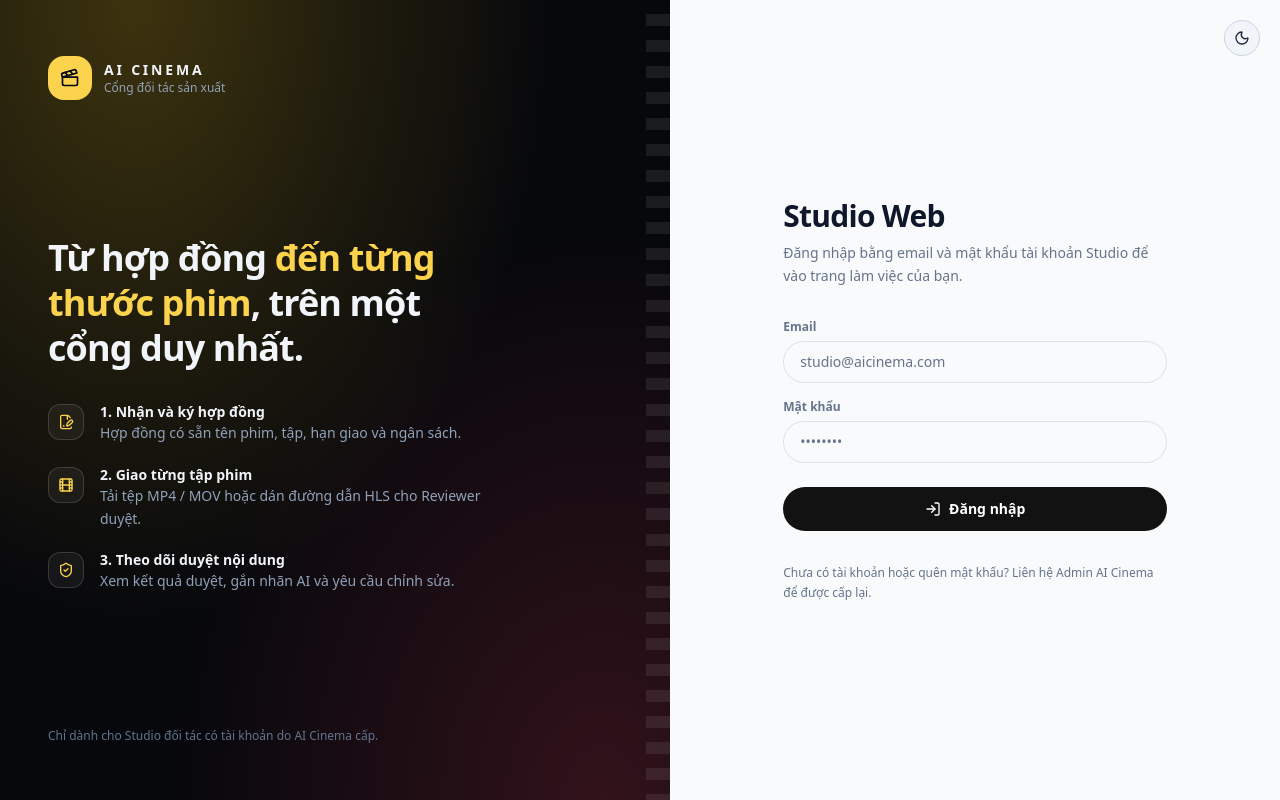
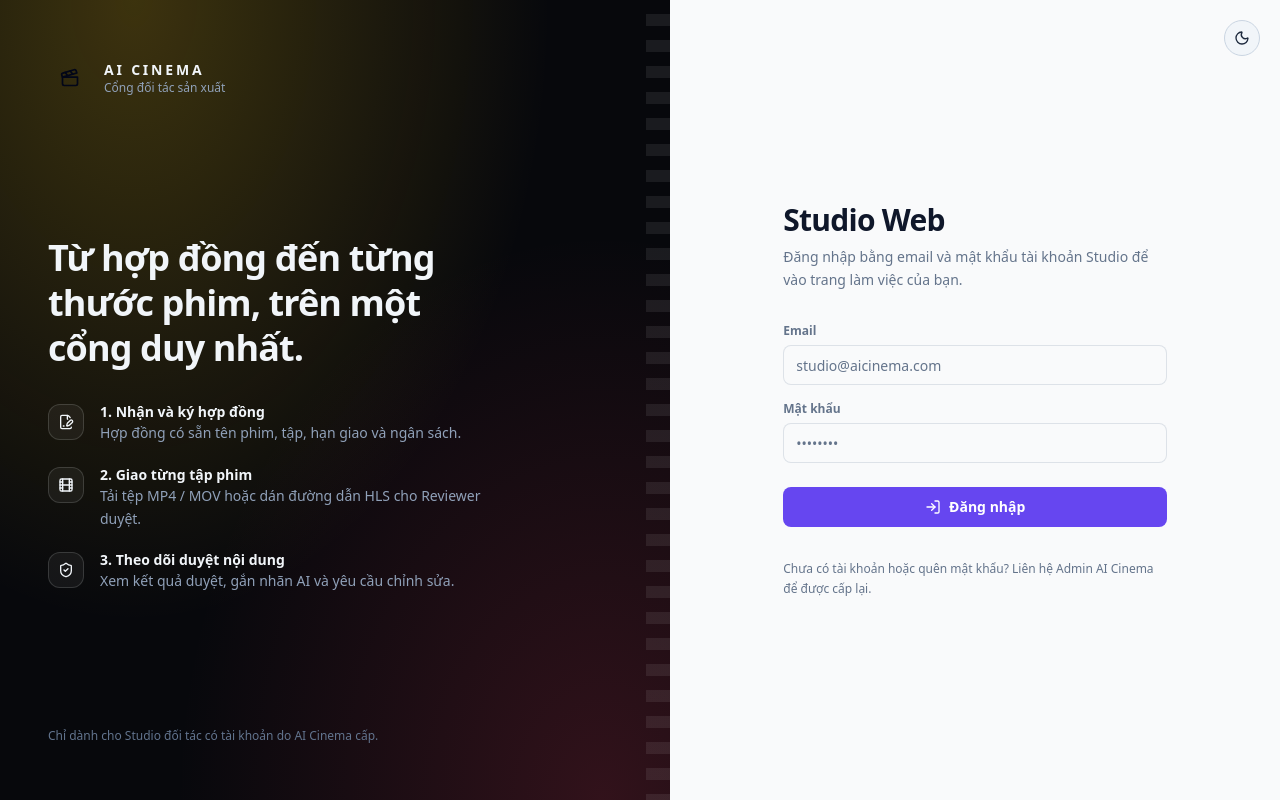
Before and after one commit to locphamxuan/AI_Cinema_StudioWeb, a Next.js app: page /login in a window 1280 px wide. Built offline with nearby package versions, Linux system fonts and the light colour scheme.

Commit message:
feat(ui): brand violet primary and shadcn-style cards, controls and buttons, as AI_Cinema_FE

```diff
--- a/src/app/globals.css
+++ b/src/app/globals.css
@@ -12,6 +12,11 @@
   --muted-color: #64748b;
   --accent: #121212;
   --accent-dark: #000000;
+  /* AI Cinema brand violet, shared with AI_Cinema_FE; the sidebar frame and quiet fills of the shell. */
+  --primary: #6646f0;
+  --primary-foreground: #ffffff;
+  --surface: #f3f2f8;
+  --subtle: #f1f0f7;
 }
 
 .dark {
@@ -23,11 +28,13 @@
   --muted-color: #94a3b8;
   --accent: #ffffff;
   --accent-dark: #e2e8f0;
+  --primary: #8b74ff;
+  --primary-foreground: #ffffff;
+  --surface: #07080c;
+  --subtle: #1a1d2b;
 }
 
 @theme inline {
-  /* Marquee gold of the login brand panel, which stays dark in both themes. */
-  --color-marquee: #fcd34d;
   --color-background: var(--background);
   --color-foreground: var(--foreground);
   --color-card: var(--card);
@@ -35,6 +42,10 @@
   --color-muted: var(--muted-color);
   --color-accent: var(--accent);
   --color-accent-dark: var(--accent-dark);
+  --color-primary: var(--primary);
+  --color-primary-foreground: var(--primary-foreground);
+  --color-surface: var(--surface);
+  --color-subtle: var(--subtle);
 }
 
 body {
--- a/src/components/LoginForm.tsx
+++ b/src/components/LoginForm.tsx
@@ -5,7 +5,7 @@ import { LogIn } from 'lucide-react';
 import { login, type LoginState } from '@/app/actions/auth';
 import { BUTTON, ErrorCard, INPUT } from './ui';
 
-const LOGIN_INPUT = `${INPUT} rounded-full px-4 py-2.5`;
+const LOGIN_INPUT = `${INPUT} h-10`;
 
 export function LoginForm({ notice }: { notice?: string }) {
   const [state, action, pending] = useActionState<LoginState, FormData>(login, {});
@@ -35,7 +35,7 @@ export function LoginForm({ notice }: { notice?: string }) {
           placeholder="••••••••"
         />
       </label>
-      <button type="submit" disabled={pending} className={`${BUTTON} mt-2 w-full py-3`}>
+      <button type="submit" disabled={pending} className={`${BUTTON} mt-2 h-10 w-full`}>
         <LogIn className="h-4 w-4" aria-hidden="true" />
         {pending ? 'Đang đăng nhập…' : 'Đăng nhập'}
       </button>
--- a/src/components/ui.tsx
+++ b/src/components/ui.tsx
@@ -2,13 +2,13 @@ import { AlertTriangle, CheckCircle2 } from 'lucide-react';
 import { unstable_rethrow } from 'next/navigation';
 import { describeError } from '@/lib/api/http';
 
-export const CARD = 'rounded-3xl border border-border bg-card shadow-xs';
+export const CARD = 'rounded-xl border border-border bg-card shadow-xs';
 export const BUTTON =
-  'inline-flex items-center justify-center gap-2 rounded-full bg-accent px-5 py-2.5 text-sm font-semibold text-white transition-all hover:bg-accent-dark active:scale-[0.99] disabled:cursor-not-allowed disabled:opacity-60 dark:text-slate-900';
+  'inline-flex h-9 items-center justify-center gap-2 rounded-lg bg-primary px-4 text-sm font-semibold text-primary-foreground transition-colors hover:bg-primary/90 disabled:cursor-not-allowed disabled:opacity-60';
 export const BUTTON_GHOST =
-  'inline-flex items-center justify-center gap-2 rounded-full border border-border bg-card px-4 py-2 text-sm font-semibold text-foreground transition-all hover:bg-foreground/5 disabled:cursor-not-allowed disabled:opacity-60';
+  'inline-flex h-9 items-center justify-center gap-2 rounded-lg border border-border bg-card px-4 text-sm font-semibold text-foreground transition-colors hover:bg-subtle disabled:cursor-not-allowed disabled:opacity-60';
 export const INPUT =
-  'w-full rounded-2xl border border-border bg-background px-4 py-2.5 text-sm text-foreground outline-none transition-all placeholder:text-muted focus:border-accent focus:bg-card focus:ring-2 focus:ring-accent/15';
+  'w-full rounded-lg border border-border bg-background px-3 py-2 text-sm text-foreground outline-none transition-colors placeholder:text-muted focus:border-primary focus:ring-3 focus:ring-primary/20';
 
 export function ErrorCard({ message }: { message: string }) {
   return (
```
Also changed, not shown: 1 other file (tests, documents, lock files or other folders).
